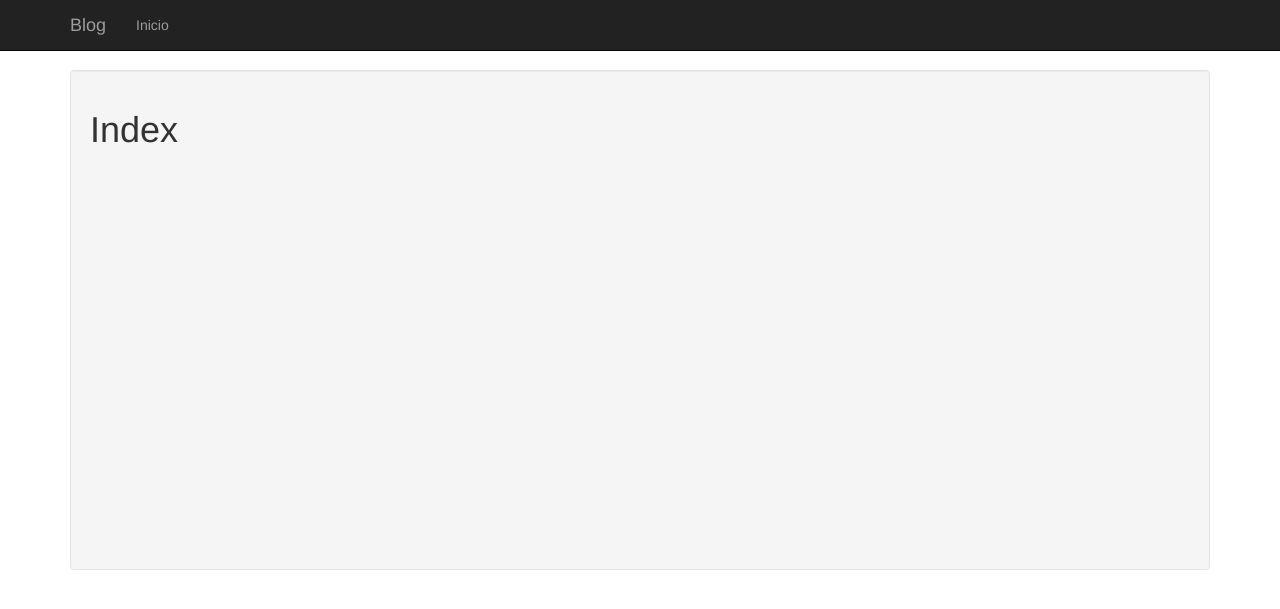
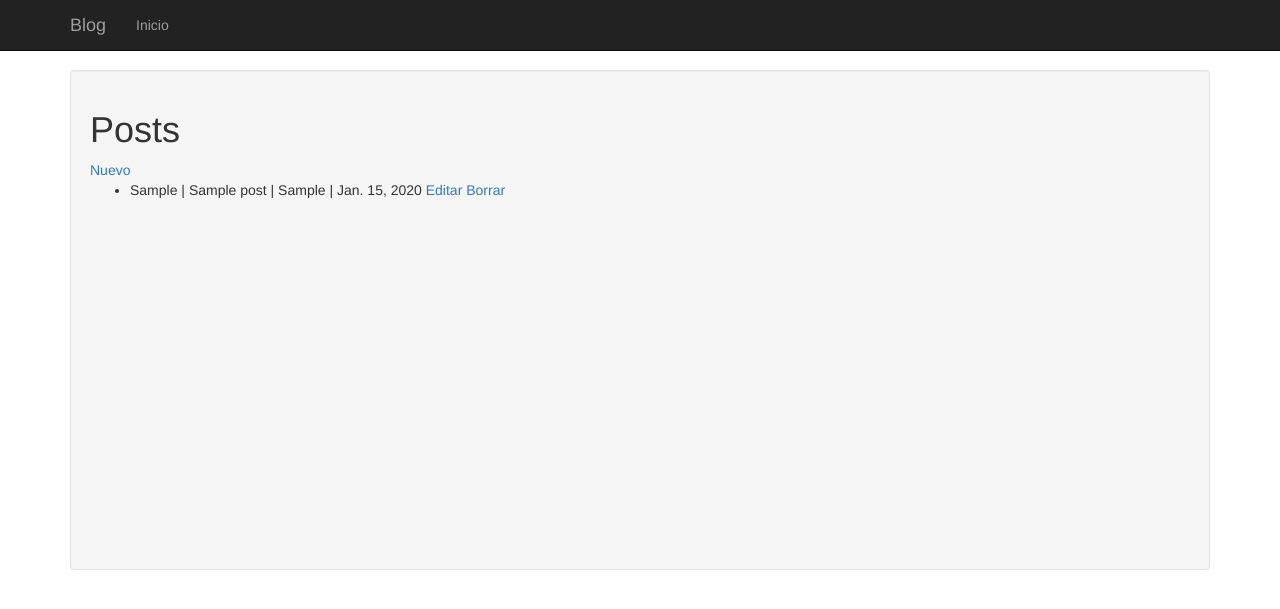
Before and after one commit to argenisosorio/django_blog, a Django app: page / in a window 1280 px wide. Shown: the top 609 px of the page. Run offline with Django 3.2, Linux system fonts and the light colour scheme; tables that the repository leaves empty hold one stand-in row (values such as "Sample post"); some libraries are stand-ins or nearby versions.

Commit message:
Agregados modelos y operaciones CRUD a los post

```diff
--- a/app_blog/models.py
+++ b/app_blog/models.py
@@ -1,2 +1,19 @@
 #!/usr/bin/env python
 # -*- coding: utf-8 -*-
+from django.db import models
+from django.core.urlresolvers import reverse
+from datetime import datetime
+
+
+
+class Post(models.Model):
+    autor = models.CharField(max_length=50)
+    titulo = models.CharField(max_length=50)
+    cuerpo = models.TextField(max_length=200)
+    fecha = models.DateField(default=datetime.now, help_text='')
+
+    def __unicode__(self):
+        return self.autor
+
+	def get_absolute_url(self):
+		return reverse('post_editar', kwargs={'pk': self.pk})
--- a/app_blog/templates/app_blog/index.html
+++ /dev/null
@@ -1,5 +0,0 @@
-{% extends "base/base.html" %}
-{% block titulo %}Index{% endblock %}
-{% block cuerpo %}
-    <h1>Index</h1>
-{% endblock %}
--- /dev/null
+++ b/app_blog/templates/app_blog/post_confirm_delete.html
@@ -0,0 +1,4 @@
+<form method="post">{% csrf_token %}
+    Are you sure you want to delete "{{ object }}" ?
+    <input type="submit" value="Submit" />
+</form>
--- /dev/null
+++ b/app_blog/templates/app_blog/post_form.html
@@ -0,0 +1,4 @@
+<form method="post">{% csrf_token %}
+    {{ form.as_p }}
+    <input type="submit" value="Submit" />
+</form>
--- /dev/null
+++ b/app_blog/templates/app_blog/post_list.html
@@ -0,0 +1,14 @@
+{% extends "base/base.html" %}
+{% block titulo %}Index{% endblock %}
+{% block cuerpo %}
+<h1>Posts</h1>
+<a href="{% url 'post_nuevo' %}">Nuevo</a>
+<ul>
+    {% for post in object_list %}
+    <li>{{ post.autor }} | {{ post.titulo }} | {{ post.cuerpo }} | {{ post.fecha }}
+    <a href="{% url 'post_editar' post.id %}">Editar</a>
+    <a href="{% url 'post_eliminar' post.id %}">Borrar</a>
+    </li>
+    {% endfor %}
+</ul>
+{% endblock %}
--- a/app_blog/urls.py
+++ b/app_blog/urls.py
@@ -2,10 +2,13 @@
 # -*- coding: utf-8 -*-
 from django.conf.urls import url
 from . import views
-from .views import IndexTemplate
+#from .views import IndexTemplate
 
 
 
 urlpatterns = [
-    url(r'^$', IndexTemplate.as_view(), name='index'),
+    url(r'^$', views.PostLista.as_view(), name='post_lista'),
+  	url(r'^nuevo$', views.PostCrear.as_view(), name='post_nuevo'),
+  	url(r'^editar/(?P<pk>\d+)$', views.PostActualizar.as_view(), name='post_editar'),
+  	url(r'^eliminar/(?P<pk>\d+)$', views.PostEliminar.as_view(), name='post_eliminar'),
 ]
--- a/app_blog/views.py
+++ b/app_blog/views.py
@@ -1,9 +1,7 @@
 #!/usr/bin/env python
 # -*- coding: utf-8 -*-
 from django.http import HttpResponseRedirect, HttpResponse
-from django.views.generic import TemplateView
-from django.views.generic import CreateView
-from django.views.generic import ListView
+from django.views.generic import TemplateView, CreateView, ListView, UpdateView, DeleteView
 from django.views import generic
 from django.core.urlresolvers import reverse_lazy
 from django.core.urlresolvers import reverse
@@ -12,5 +10,25 @@ from .models import *
 
 
 
-class IndexTemplate(TemplateView):
-	template_name = "app_blog/index.html"
+class PostLista(ListView):
+    model = Post
+
+
+
+class PostCrear(CreateView):
+    model = Post
+    fields = ['autor', 'titulo', 'cuerpo', 'fecha']
+    success_url = reverse_lazy('post_lista')
+
+
+
+class PostActualizar(UpdateView):
+    model = Post
+    fields = ['autor', 'titulo', 'cuerpo', 'fecha']
+    success_url = reverse_lazy('post_lista')
+
+
+
+class PostEliminar(DeleteView):
+    model = Post
+    success_url = reverse_lazy('post_lista')
--- a/base/templates/base/base.html
+++ b/base/templates/base/base.html
@@ -46,11 +46,11 @@
             <span class="icon-bar"></span>
             <span class="icon-bar"></span>
           </button>
-          <a class="navbar-brand" href="{% url 'index' %}">Blog</a>
+          <a class="navbar-brand" href="{% url 'post_lista' %}">Blog</a>
         </div>
         <div id="navbar" class="navbar-collapse collapse">
           <ul class="nav navbar-nav">
-            <li><a href="{% url 'index' %}">Inicio</a></li>
+            <li><a href="{% url 'post_lista' %}">Inicio</a></li>
           </ul>
         </div>
       </div>
--- a/static/css/theme.css
+++ b/static/css/theme.css
@@ -18,5 +18,5 @@ body {
 }
 
 .body {
-	height: 500px;
+	min-height: 500px;
 }
```
